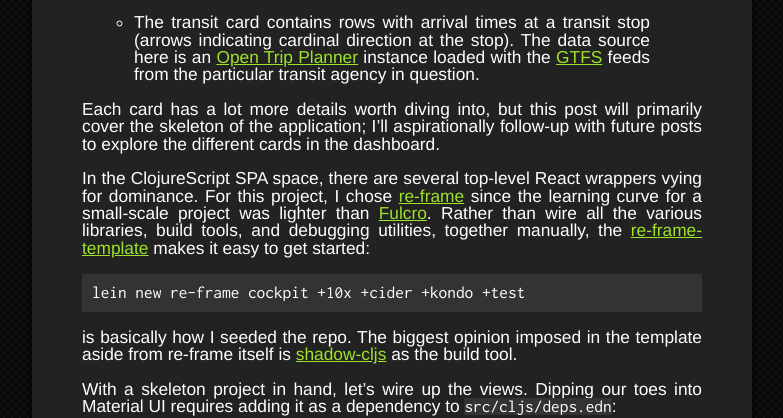
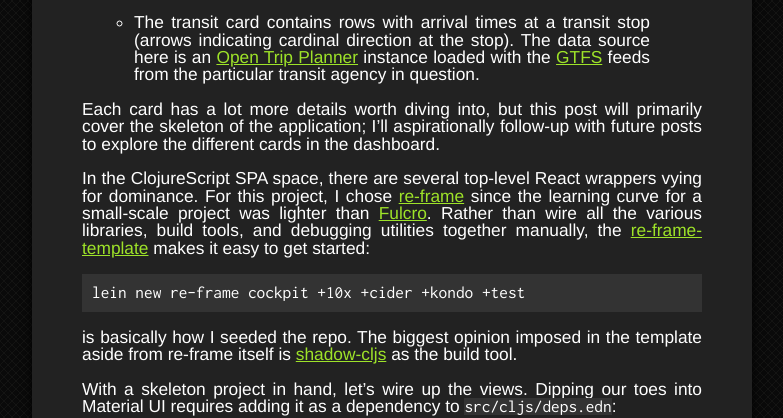
Before and after one commit to malloc47/malloc47.github.com, a Jekyll site: the page built from _posts/2020-12-28-cockpit.md, in a window 1280 px wide and 900 px high, scrolled down 1230 px. Shown: the part 57-475 px from the top of the window, without its empty margins (248-1031 px from the left). Built offline with Jekyll 4.4.1, drawn with Linux system fonts in a browser that asks for light colours; some web fonts are replaced; some of the changed text lies outside the part shown.

Commit message:
minor tweaks

````diff
--- a/_posts/2020-12-28-cockpit.md
+++ b/_posts/2020-12-28-cockpit.md
@@ -13,7 +13,7 @@
 
 There is a lot of prior art in this space, from the [Magic Mirror][]
 Raspberry-Pi-deployed dashboard intended to be embedded in a DIY
-mirror to lightweight customizable [iPad apps][] that have all the
+mirror, to lightweight customizable [iPad apps][] that have all the
 common personal dashboard features out-of-the-box. For my part, I
 wanted to balance the customizability associated with a DIY project
 with the lightweight-ness of a solution that runs entirely on a
@@ -40,17 +40,13 @@
   the bottom of each card showing the time elapsed since the data was
   last fetched and a "refresh" button to fetch the data right away.
 
-<!-- <img src="/img/posts/cockpit/weather.png" alt="Weather card" width="400" /> -->
-
 - The weather card is sourced from the [Open Weather Map API][] with
   icon styling provided by the [Weather Icons][] font. It includes
   typical low/high, forecast, and precipitation information.
 
 - The clock card is self-explanatory--the time is obtained from a
   plain Javascript `Date()` call which returns the system date/time in
-  the local timezone. <!-- This card also includes a sunrise and sunset -->
-  <!-- time that are conveniently included in the Open Weather Map API -->
-  <!-- payload. -->
+  the local timezone.
 
 - Stock data is pulled from the [IEX Cloud API][] and styled with
   [react-sparklines][]. <!-- There are a ton of choices to get stock data -->
@@ -84,7 +80,7 @@
 wrappers vying for dominance. For this project, I chose [re-frame][]
 since the learning curve for a small-scale project was lighter than
 [Fulcro][]. Rather than wire all the various libraries, build tools,
-and debugging utilities, together manually, the [re-frame-template][]
+and debugging utilities together manually, the [re-frame-template][]
 makes it easy to get started:
 
     lein new re-frame cockpit +10x +cider +kondo +test
@@ -193,7 +189,6 @@
 for the main time display are comparatively simple:
 
 ```clojure
-
 (re-frame/reg-event-db
  ::timer
  (fn [db _]
````
